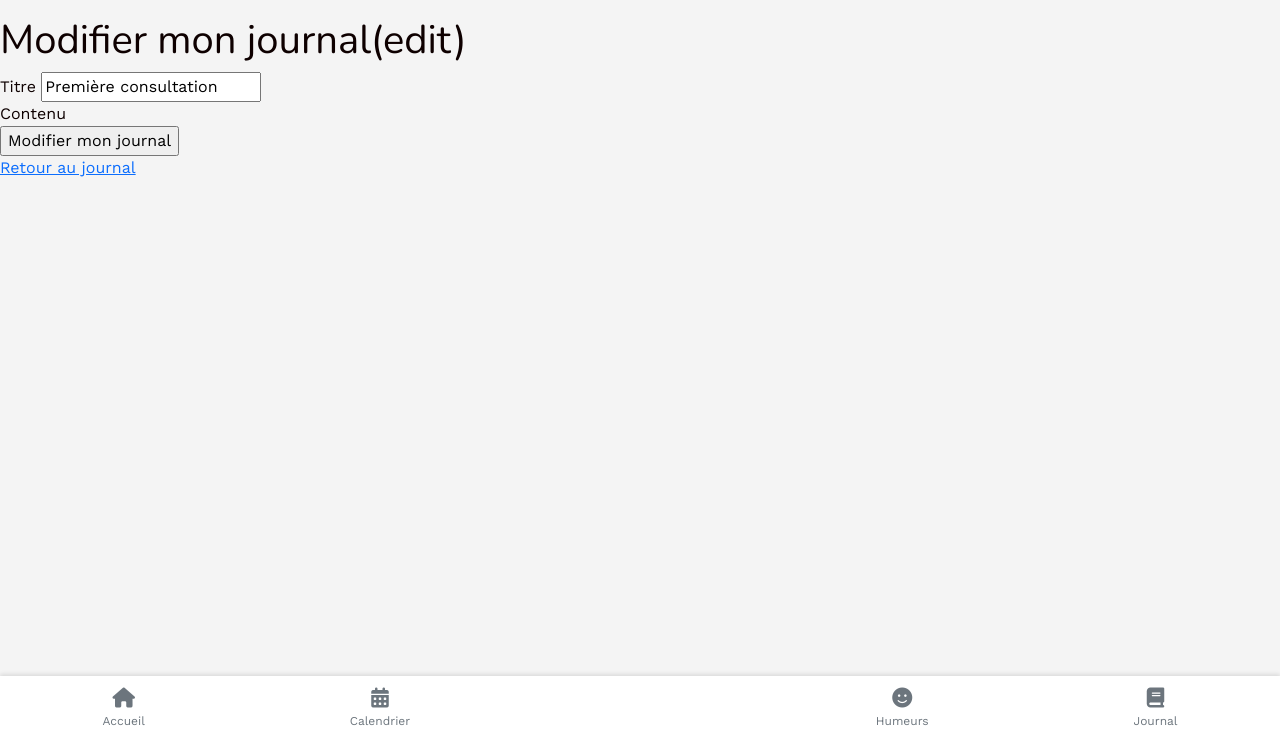
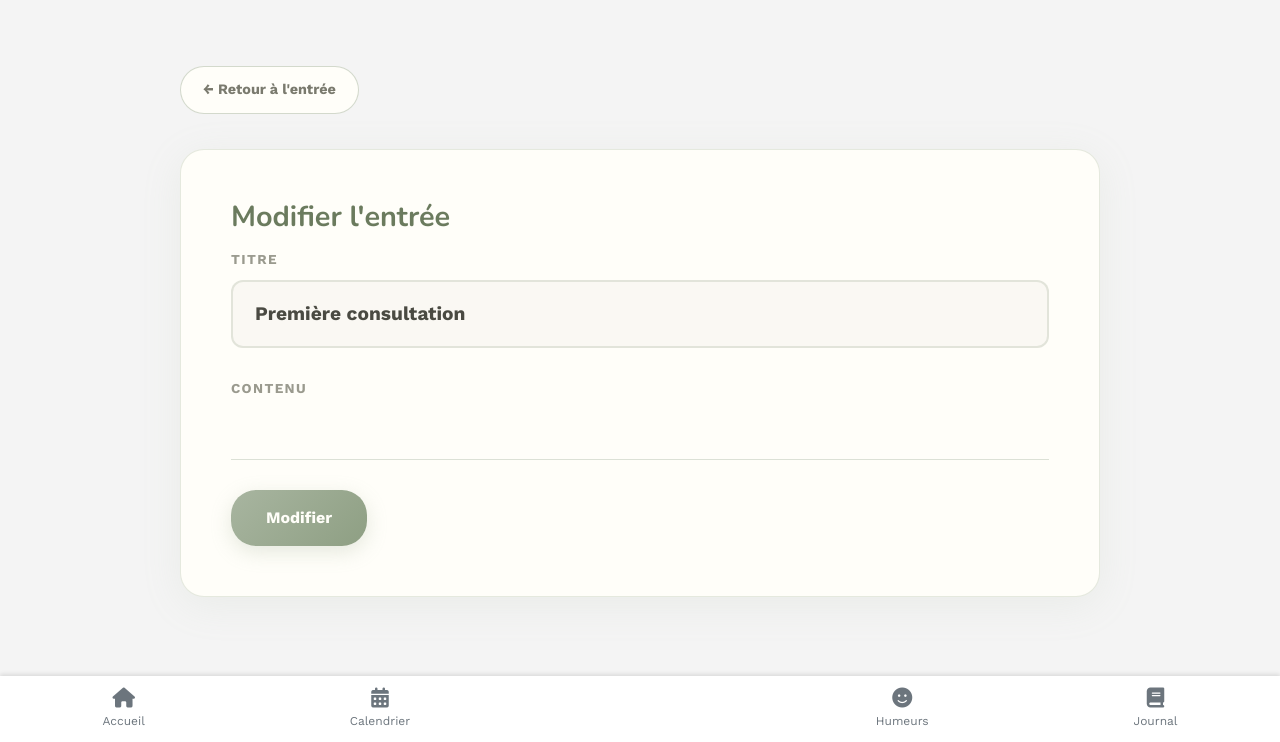
Before and after one commit to leahayoun/space_4_me, a Rails app: page /diaries/1/edit in a window 1280 px wide. Shown: the part 58-800 px from the top of the page. Run offline with Rails 7, Linux system fonts and the light colour scheme; a user stored in the database is signed in; data comes from the database, SQL or seed files in the repository; style sheets or scripts are compiled from the project's sources; some libraries are stand-ins or nearby versions.

Commit message:
some scss and form partial

```diff
--- a/app/assets/stylesheets/components/diaries/_form.scss
+++ b/app/assets/stylesheets/components/diaries/_form.scss
@@ -0,0 +1,135 @@
+.diary-form {
+  background: $warm-white;
+  border-radius: 24px;
+  padding: 50px;
+  box-shadow: 0 8px 40px rgba($sage, 0.12);
+  border: 1px solid rgba($sage, 0.3);
+
+
+  &__header {
+    margin-bottom: 0px;
+    padding-bottom: 15px;
+    // border-bottom: 1px solid rgba($sage, 0.4);
+  }
+
+  &__title {
+    font-size: 1.8rem;
+    font-weight: 700;
+    color: $olive;
+    margin: 0;
+  }
+
+  &__content {
+    display: flex;
+    flex-direction: column;
+    gap: 30px;
+  }
+
+  &__actions {
+    display: flex;
+    gap: 15px;
+    margin-top: 20px;
+    padding-top: 30px;
+    border-top: 1px solid rgba($sage, 0.4);
+  }
+}
+
+
+.form-group {
+  display: flex;
+  flex-direction: column;
+  gap: 10px;
+
+  &__label {
+    font-size: 0.85rem;
+    letter-spacing: 0.1em;
+    text-transform: uppercase;
+    color: $text-muted;
+    font-weight: 700;
+  }
+
+  &__input {
+    padding: 18px 22px;
+    font-size: 1.2rem;
+    font-weight: 600;
+    color: $text;
+    border: 2px solid rgba($sage, 0.3);
+    border-radius: 12px;
+    background: $cream;
+    outline: none;
+    transition: all 0.3s ease;
+
+    &::placeholder {
+      color: $text-muted;
+      font-weight: 400;
+    }
+
+    &:focus {
+      border-color: $sage;
+      background: $warm-white;
+      box-shadow: 0 0 0 4px rgba($sage, 0.1);
+    }
+  }
+
+
+  &__textarea {
+    trix-editor {
+      min-height: 300px;
+      padding: 20px;
+      font-size: 1.1rem;
+      color: $text;
+      line-height: 1.8;
+      border: 2px solid rgba($sage, 0.3);
+      border-radius: 12px;
+      background: $cream;
+      transition: all 0.3s ease;
+
+      &:focus {
+        border-color: $sage;
+        background: $warm-white;
+        box-shadow: 0 0 0 4px rgba($sage, 0.1);
+      }
+    }
+
+    trix-toolbar {
+      padding: 12px;
+      background: rgba($sage, 0.1);
+      border-radius: 12px 12px 0 0;
+      border: 2px solid rgba($sage, 0.3);
+      border-bottom: none;
+
+      .trix-button {
+        border-radius: 6px;
+        border: none;
+        background: transparent;
+
+        &:hover {
+          background: rgba($sage, 0.2);
+        }
+
+        &.trix-active {
+          background: $sage;
+        }
+      }
+    }
+  }
+}
+
+
+.btn-submit {
+  padding: 16px 35px;
+  font-size: 1rem;
+  font-weight: 700;
+  border: none;
+  border-radius: 25px;
+  background: linear-gradient(135deg, $sage 0%, darken($sage, 10%) 100%);
+  color: $warm-white;
+  cursor: pointer;
+  box-shadow: 0 6px 20px rgba($sage, 0.3);
+  transition: all 0.3s ease;
+
+  &:hover {
+    transform: translateY(-3px);
+    box-shadow: 0 10px 30px rgba($sage, 0.4);
+  }
+}
--- /dev/null
+++ b/app/views/diaries/_form.html.erb
@@ -0,0 +1,17 @@
+<%= form_with model: diary, class: "diary-form__content" do |form| %>
+
+  <div class="form-group">
+    <%= form.label :title, "Titre", class: "form-group__label" %>
+    <%= form.text_field :title, class: "form-group__input", placeholder: "Donne un titre à cette entrée..." %>
+  </div>
+
+  <div class="form-group">
+    <%= form.label :content, "Contenu", class: "form-group__label" %>
+    <%= form.rich_text_area :content, class: "form-group__textarea", placeholder: "Écris ici ce que tu ressens..." %>
+  </div>
+
+  <div class="diary-form__actions">
+    <%= form.submit submit_text, class: "btn-submit" %>
+  </div>
+
+<% end %>
--- a/app/views/diaries/edit.html.erb
+++ b/app/views/diaries/edit.html.erb
@@ -1,23 +1,15 @@
-<h1>Modifier mon journal(edit)</h1>
+<div class="diaries-container">
 
-  <%= form_with model: @diary do |form| %>
-    <div>
-      <%= form.label :title, "Titre" %>
-      <%= form.text_field :title %>
+  <%= link_to diary_path(@diary), class: "back-button" do %>
+    ← Retour à l'entrée
+  <% end %>
+
+  <div class="diary-form">
+    <div class="diary-form__header">
+      <h1 class="diary-form__title"> Modifier l'entrée</h1>
     </div>
 
-    <div>
-      <%= form.label :content, "Contenu" %> <%# br pour saut de ligne ?%>
-      <%= form.rich_text_area :content %>
-    </div>
+    <%= render "form", diary: @diary, submit_text: "Modifier" %>
+  </div>
 
-    <div>
-      <%= form.submit "Modifier mon journal" %>
-    </div>
-  <% end %>
-
-  <p>
-    <%= link_to "Retour au journal", diary_path(@diary) %>
-  </p>
-
-  <%# !! Partial pour le form%>
+</div>
```
Also changed, not shown: app/views/diaries/new.html.erb (+11 -18 lines).
